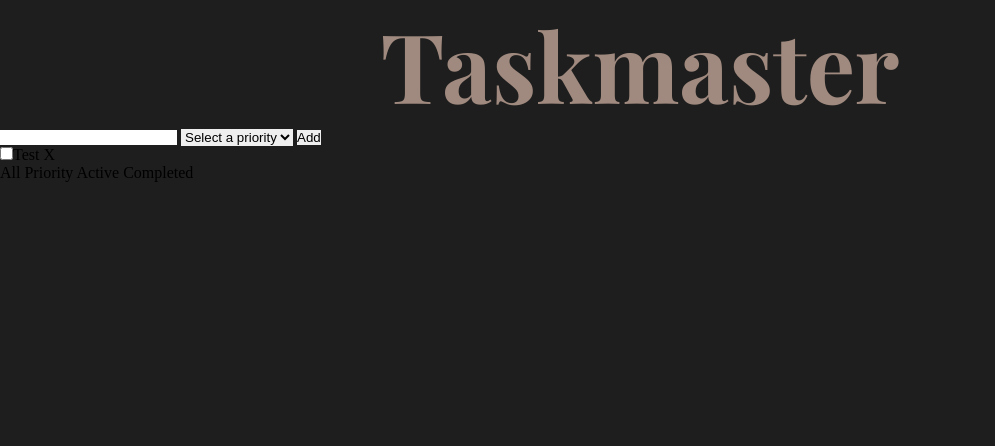
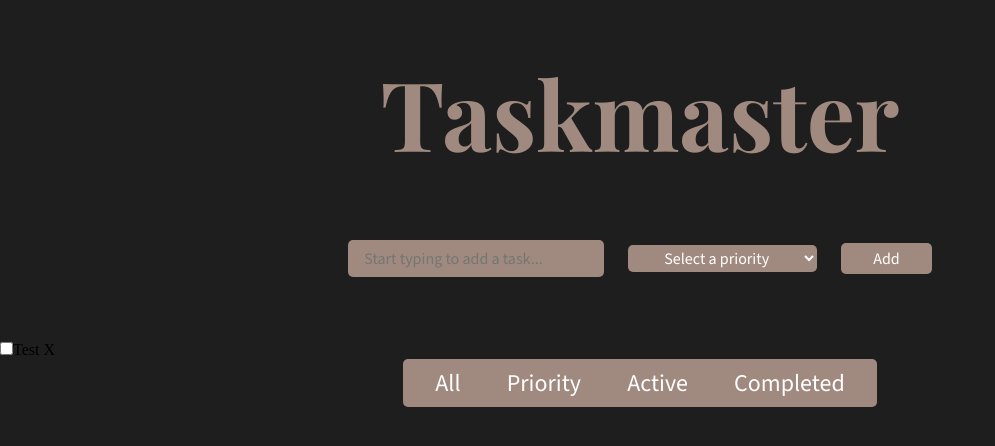
Before and after one commit to Ameer-Moustafa/Taskmaster, a plain HTML site: page index.html in a window 1280 px wide. Shown: the whole page, without its empty margins (0-995 px from the left). Drawn offline with nearby package versions, Linux system fonts and the light colour scheme.

Commit message:
Styling elements

```diff
--- a/index.html
+++ b/index.html
@@ -13,31 +13,37 @@
       <h1>Taskmaster</h1>
     </header>
 
-    <section>
-      <form>
-        <input type="text" />
-        <select>
+    <section class="flex flex-center task-input-parent">
+      <form class="flex flex-center form-container">
+        <input
+          class="input-field task-input-field"
+          type="text"
+          placeholder="Start typing to add a task..."
+        />
+        <select class="input-field task-input-priority">
           <option>Select a priority</option>
           <option>Low</option>
           <option>Normal</option>
           <option>High</option>
           <option>Critical</option>
         </select>
-        <button>Add</button>
+        <button class="input-field task-input-submit">Add</button>
       </form>
     </section>
 
-    <section>
+    <section class="task-list-parent">
       <ul>
         <li><input type="checkbox" /><span>Test</span> <span>X</span></li>
       </ul>
     </section>
 
-    <section>
-      <span>All</span>
-      <span>Priority</span>
-      <span>Active</span>
-      <span>Completed</span>
+    <section class="flex flex-center filters-parent">
+      <div class="flex flex-center filters-content-container">
+        <span>All</span>
+        <span>Priority</span>
+        <span>Active</span>
+        <span>Completed</span>
+      </div>
     </section>
   </body>
 </html>
--- a/styles/styles.css
+++ b/styles/styles.css
@@ -6,5 +6,52 @@ header {
   align-items: center;
   font-family: "Playfair Display", serif;
   font-size: 3rem;
-  color: var(--headings);
+  color: var(--secondary-color);
+  padding-top: 3rem;
 }
+
+/* input section styling */
+
+.task-input-parent {
+  padding: 4rem 0rem;
+}
+
+.form-container {
+  gap: 1.5rem;
+  flex-grow: 1;
+}
+
+.task-input-field {
+  padding: 0.5rem 1rem;
+  flex-basis: 20%;
+}
+
+.task-input-field:focus {
+  outline: 2px solid var(--active-color);
+}
+
+.task-input-submit {
+  padding: 0.3rem 2rem;
+}
+
+.form-container select {
+  padding: 0.1rem 2rem;
+}
+
+/* Filter box styles */
+
+.filters-parent {
+  font-size: 1.5rem;
+  font-family: "Source Sans 3", sans-serif;
+  color: var(--text-color);
+  font-weight: 500;
+}
+
+.filters-content-container {
+  width: 37%;
+  padding: 0.5rem 2rem;
+  background-color: var(--secondary-color);
+  border-radius: 5px;
+  justify-content: space-between;
+  align-items: center;
+}
--- a/styles/utilities.css
+++ b/styles/utilities.css
@@ -1,6 +1,6 @@
 /* Importing Fonts */
 
-@import url("https://fonts.googleapis.com/css2?family=Playfair+Display:wght@500;700&family=Source+Sans+3&display=swap");
+@import url("https://fonts.googleapis.com/css2?family=Playfair+Display:wght@500;700&family=Source+Sans+3:wght@400;500&display=swap");
 
 /* CSS Reset */
 * {
@@ -14,8 +14,9 @@
 
 :root {
   --background-color: #1e1e1e;
-  --headings: #a08a7f;
+  --secondary-color: #a08a7f;
   --text-color: white;
+  --active-color: #636b60;
 }
 
 /* Flexbox classes */
@@ -29,6 +30,11 @@
   flex-direction: col;
 }
 
+.flex-center {
+  align-items: center;
+  justify-content: center;
+}
+
 /* universal styles */
 
 body {
@@ -40,3 +46,18 @@ body {
 ul {
   list-style: none;
 }
+
+button {
+  cursor: pointer;
+}
+
+/* Reusable class for input fields */
+
+.input-field {
+  font-family: "Source Sans 3", sans-serif;
+  font-weight: 500;
+  font-size: 1rem;
+  background-color: var(--secondary-color);
+  color: var(--text-color);
+  border-radius: 5px;
+}
```
